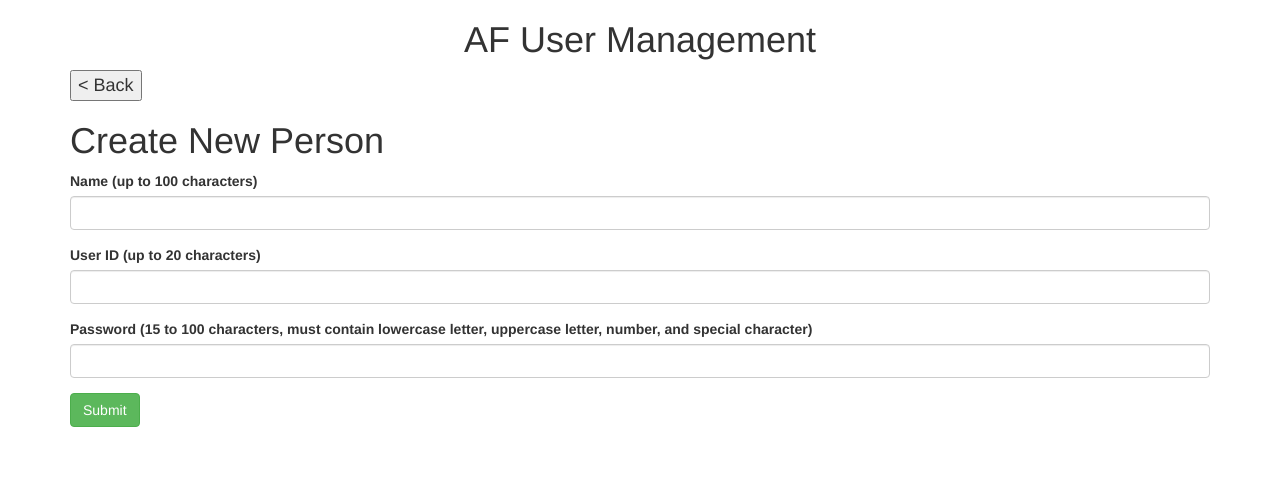
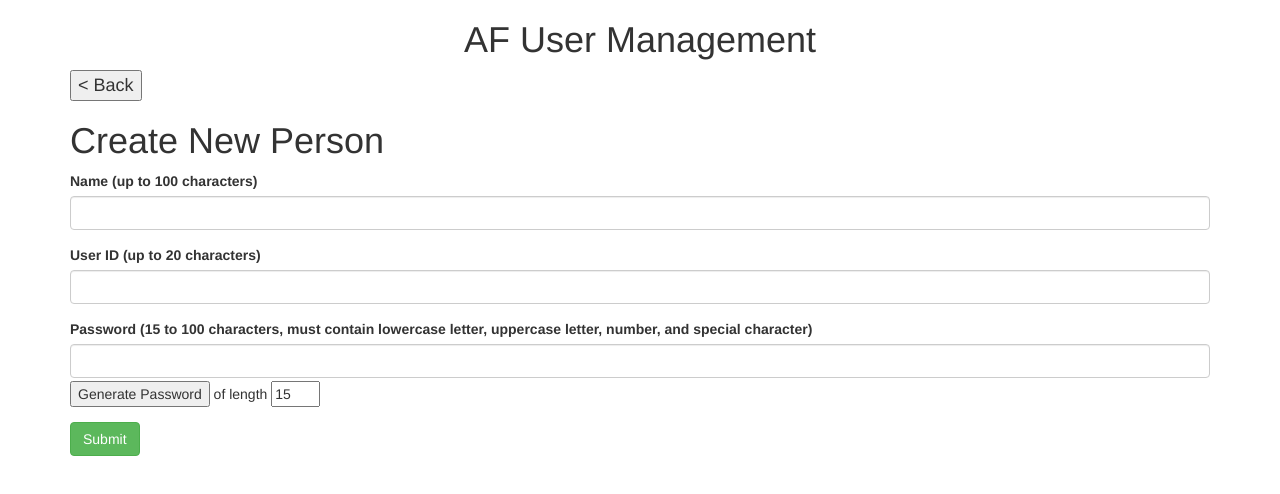
Before and after one commit to charliepianist/af-user-management, an Angular app in the folder ui/: page /people/new in a window 1280 px wide. Shown: the top 494 px of the page. Built offline with nearby package versions, Linux system fonts and the light colour scheme.

Commit message:
Generate Password Button

```diff
--- a/ui/src/app/routes/person-form/person-form.component.html
+++ b/ui/src/app/routes/person-form/person-form.component.html
@@ -31,12 +31,17 @@
       <div class="form-group">
         <label for="password">Password (15 to 100 characters, must contain lowercase letter, uppercase letter, number, and special character)</label>
         <input type="text" [(ngModel)]="password" name="password"
-                #passwordInput="ngModel" class="form-control"
+                #passwordInput="ngModel" class="form-control" id="password"
                 (ngModelChange)="submissionErrorMsg=null" required>
         <div [hidden]="!validatePassword() || passwordInput.pristine"
               class="alert alert-danger">
           {{validatePassword()}}
         </div>
+        <button (click)="generatePassword()" style="margin-top: 0.2em;">
+          Generate Password
+        </button>
+         of length <input [(ngModel)]="passLength" name="passLength"
+                        type="number" style="width:3.5em;">
       </div>
 
       <button (click)="submitButton()" class="btn btn-success">Submit</button>
--- a/ui/src/app/routes/person-form/person-form.component.ts
+++ b/ui/src/app/routes/person-form/person-form.component.ts
@@ -20,6 +20,7 @@ export class PersonFormComponent implements OnInit {
   name: string = null;
   userId: string = null;
   password: string = null;
+  passLength: number = 15;
   invalidSubmit: boolean = false; // when submit clicked with invalid input
   submissionErrorMsg: string = null;
 
@@ -95,4 +96,24 @@ export class PersonFormComponent implements OnInit {
       }
     }
   }
+
+  generatePassword() {
+    this.passLength = Math.max(Math.min(Math.floor(this.passLength), 100), 15);
+    let categories = ['ABCDEFGHIJKLMNOPQRSTUVWXYZ',
+                      'abcdefghijklmnopqrstuvwxyz',
+                      '0123456789',
+                      '[!@#$%^&*()_+-=[]{};\':"\\|,.<>/?]'];
+    let chars = categories[0] + categories[1] + categories[2] + categories[3];
+
+    let result = '';
+    for(let i = 0; i < this.passLength - categories.length; i++) {
+      result += chars.charAt(Math.floor(Math.random() * (chars.length)));
+    }
+    for(let i = 0; i < categories.length; i++) {
+      let pos = Math.floor(Math.random() * (result.length + 1));
+      let char = categories[i].charAt(Math.floor(Math.random() * categories[i].length));
+      result = result.substring(0, pos) + char + result.substring(pos);
+    }
+    this.password = result;
+  }
 }
--- a/ui/src/app/routes/person-list/person-list.component.html
+++ b/ui/src/app/routes/person-list/person-list.component.html
@@ -58,7 +58,7 @@
   </table>
   <br>
   <div class="full-width-centered">
-    <button [routerLink]="['new']" style="font-size: 115%">Add New Person</button>
+    <button [routerLink]="['new']" style="font-size: 115%">Add New Customer</button>
     <br><br>
     &lt;&lt;&nbsp;&nbsp;
     Page {{pageNumber}} of {{totalPages}} (Entries {{startElement}} through {{endElement}} of {{totalElements}})
```
